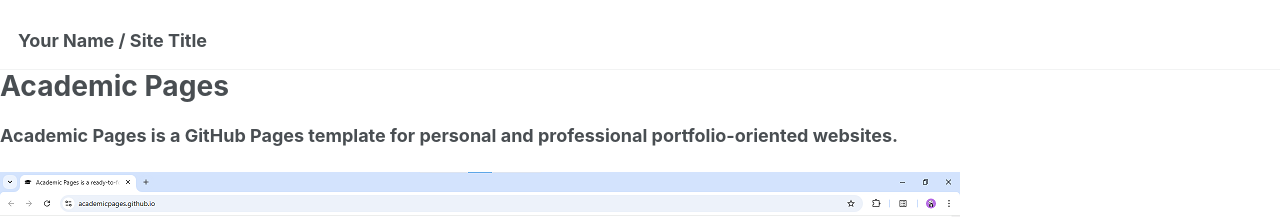
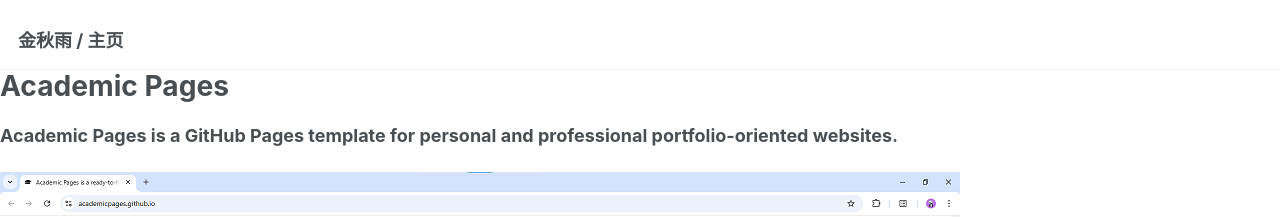
Before and after one commit to jinqiuyuu/jinqiuyuu.github.io, a Jekyll site: the page built from README.md, in a window 1280 px wide. Shown: the top 217 px of the page. Built offline with Jekyll 4.4.1, drawn with Linux system fonts in a browser that asks for light colours; our own code applies the rules of GitHub Pages for plain Markdown files.

Commit message:
Update _config.yml

```diff
--- a/_config.yml
+++ b/_config.yml
@@ -9,13 +9,13 @@
 # Basic Site Settings
 locale                   : "en-US"
 site_theme               : "default"
-title                    : "Your Name / Site Title"
+title                    : "金秋雨 / 主页"
 title_separator          : "-"
 name                     : &name "Your Name"
 description              : &description "personal description"
-url                      : https://academicpages.github.io # the base hostname & protocol for your site e.g. "https://[your GitHub username].github.io"
+url                      : https://jinqiuyuu.github.io # the base hostname & protocol for your site e.g. "https://[your GitHub username].github.io"
 baseurl                  : "" # the subpath of your site, e.g. "/blog"
-repository               : "academicpages/academicpages.github.io"
+repository               : "jinqiuyuu/jinqiuyuu.github.io"
 
 # Site Author - The following control what appear as part of the author content on the side bar.
 #               If a field is blank the icon and link will not appear, otherwise it will be shown.
```
